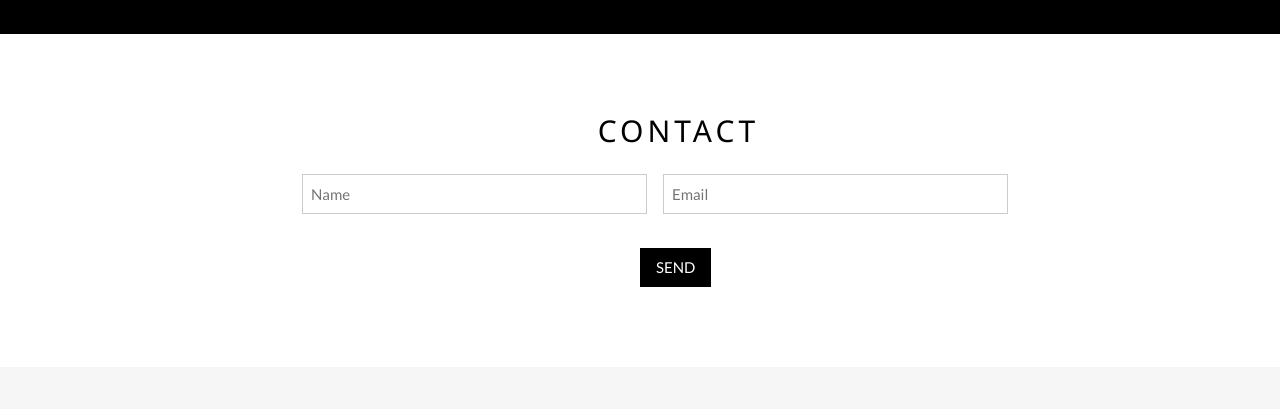
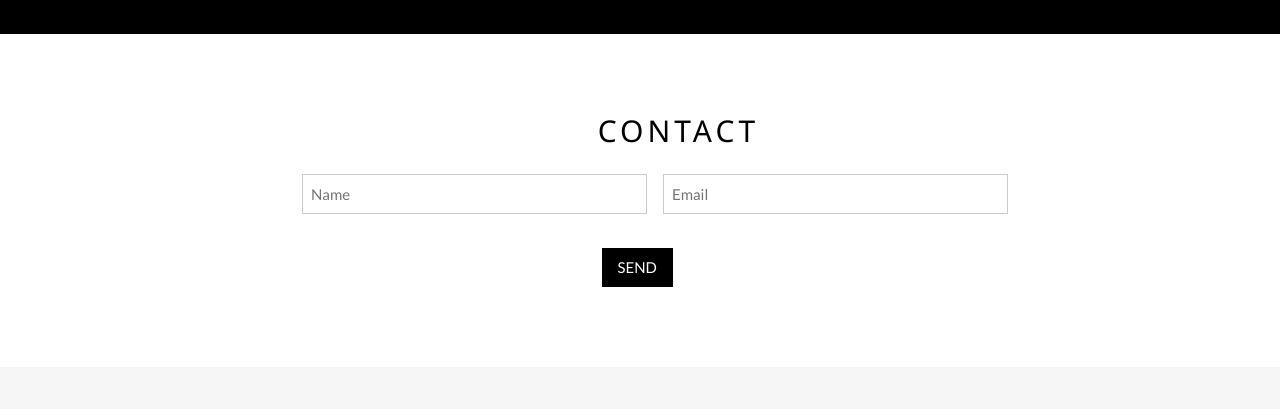
Before and after one commit to Carmenciubancan/BMS, a plain HTML site: page index.html in a window 1280 px wide. Shown: the part 944-1353 px from the top of the page. Drawn offline with nearby package versions, Linux system fonts and the light colour scheme.

Commit message:
button moved

```diff
--- a/index.html
+++ b/index.html
@@ -27,7 +27,7 @@ body {font-family: "Lato", sans-serif}
 }
 
 .button{
-    margin-left: 50%;
+    margin-left: 45%;
 }
 
 .contact{
```
